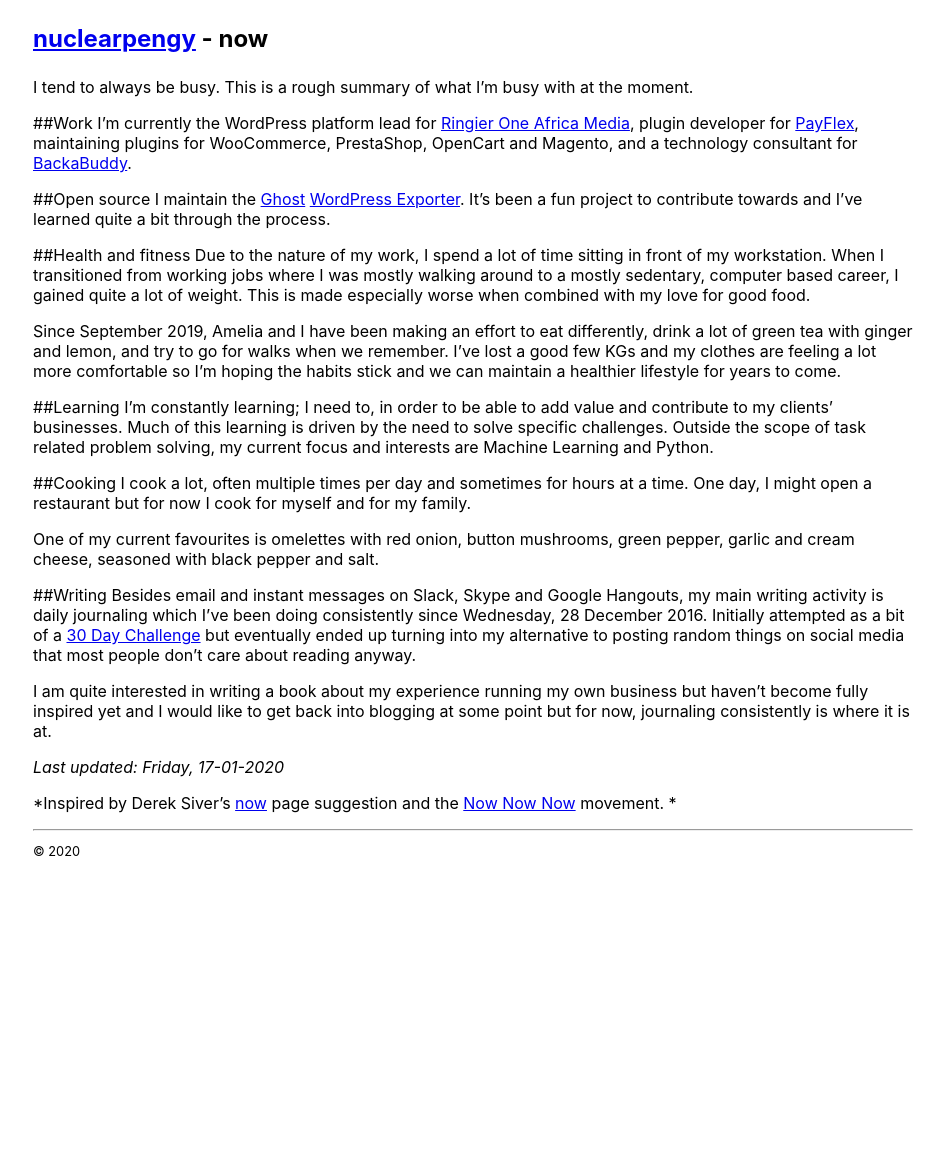
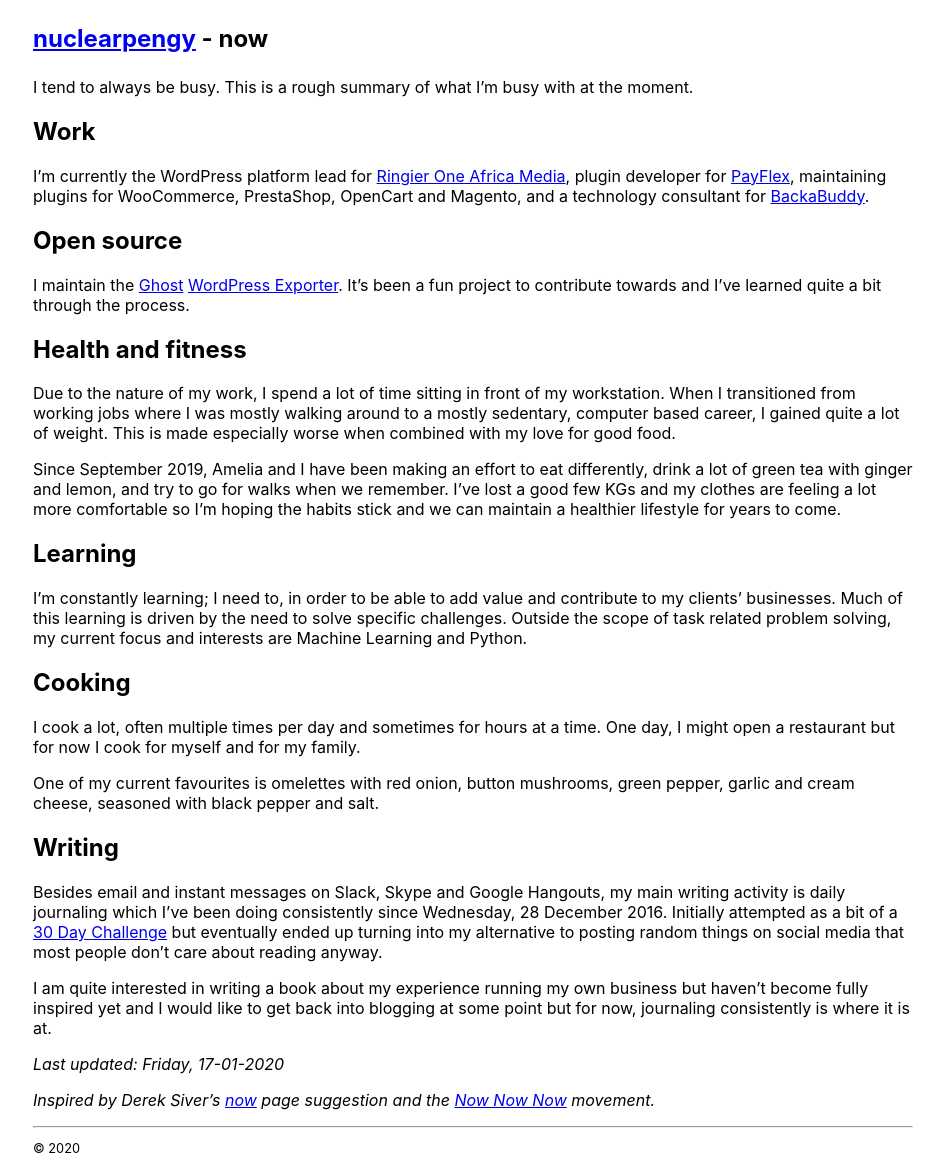
Before and after one commit to nuclearpengy/nuclearpengy.github.io, a Jekyll site: the page built from now.md, in a window 1280 px wide. Shown: the whole page, without its empty margins (167-1108 px from the left). Built offline with Jekyll 4.4.1, drawn with Linux system fonts in a browser that asks for light colours; before the commit the page ends 900 px from its top, so only the background shows below that.

Commit message:
Formatting updates.

```diff
--- a/now.md
+++ b/now.md
@@ -8,30 +8,30 @@ description: What I'm focusing on at the moment.
 
 I tend to always be busy. This is a rough summary of what I'm busy with at the moment.
 
-##Work
+## Work
 I'm currently the WordPress platform lead for [Ringier One Africa Media](https://roam.africa/), plugin developer for [PayFlex](https://www.payflex.co.za/), maintaining plugins for WooCommerce, PrestaShop, OpenCart and Magento, and a technology consultant for [BackaBuddy](https://www.backabuddy.co.za/).
 
-##Open source
+## Open source
 I maintain the [Ghost](https://ghost.org/) [WordPress Exporter](https://wordpress.org/plugins/ghost/). It's been a fun project to contribute towards and I've learned quite a bit through the process.
 
-##Health and fitness
+## Health and fitness
 Due to the nature of my work, I spend a lot of time sitting in front of my workstation. When I transitioned from working jobs where I was mostly walking around to a mostly sedentary, computer based career, I gained quite a lot of weight. This is made especially worse when combined with my love for good food.
 
 Since September 2019, Amelia and I have been making an effort to eat differently, drink a lot of green tea with ginger and lemon, and try to go for walks when we remember. I've lost a good few KGs and my clothes are feeling a lot more comfortable so I'm hoping the habits stick and we can maintain a healthier lifestyle for years to come.
 
-##Learning
+## Learning
 I'm constantly learning; I need to, in order to be able to add value and contribute to my clients' businesses. Much of this learning is driven by the need to solve specific challenges. Outside the scope of task related problem solving, my current focus and interests are Machine Learning and Python.
 
-##Cooking
+## Cooking
 I cook a lot, often multiple times per day and sometimes for hours at a time. One day, I might open a restaurant but for now I cook for myself and for my family.
 
 One of my current favourites is omelettes with red onion, button mushrooms, green pepper, garlic and cream cheese, seasoned with black pepper and salt.
 
-##Writing
+## Writing
 Besides email and instant messages on Slack, Skype and Google Hangouts, my main writing activity is daily journaling which I've been doing consistently since Wednesday, 28 December 2016. Initially attempted as a bit of a [30 Day Challenge](https://www.ted.com/talks/matt_cutts_try_something_new_for_30_days) but eventually ended up turning into my alternative to posting random things on social media that most people don't care about reading anyway.
 
 I am quite interested in writing a book about my experience running my own business but haven't become fully inspired yet and I would like to get back into blogging at some point but for now, journaling consistently is where it is at.
 
 _Last updated: Friday, 17-01-2020_
 
-*Inspired by Derek Siver’s [now](https://sivers.org/now) page suggestion and the [Now Now Now](https://nownownow.com/) movement. *
+_Inspired by Derek Siver’s [now](https://sivers.org/now) page suggestion and the [Now Now Now](https://nownownow.com/) movement._
```
Also changed, not shown: gear.md (+2 -1 lines).
